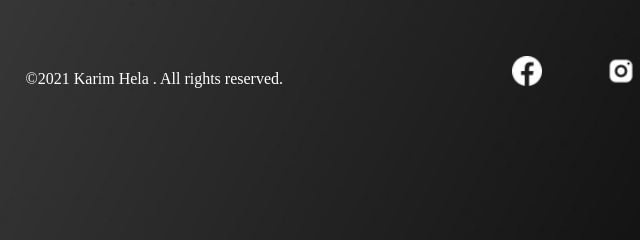
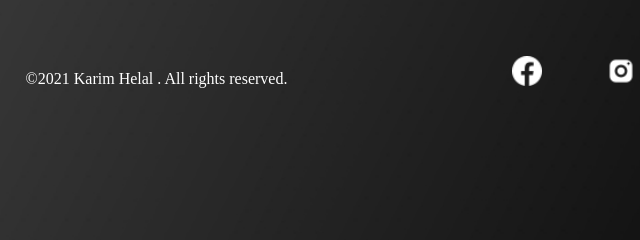
Before and after one commit to karimhelal/Adidas, a plain HTML site: page index.html in a window 1280 px wide. Shown: the part 542-782 px from the top of the page, 0-640 px from the left. Drawn offline with Linux system fonts and the light colour scheme.

Commit message:
index.html

```diff
--- a/index.html
+++ b/index.html
@@ -41,7 +41,7 @@
                 src="instagram.png"></a>
         <a href="https://www.youtube.com/c/adidas" target="_blank"><img src="youtube.png"></a>
     </div>
-    <p class="copy">©2021 Karim Hela . All rights reserved.</p>
+    <p class="copy">©2021 Karim Helal . All rights reserved.</p>
 </div>
 </body>
 
```
